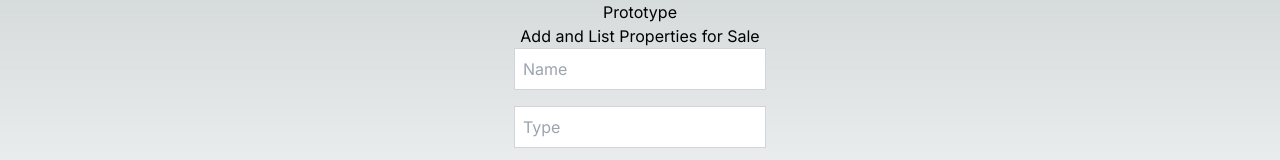
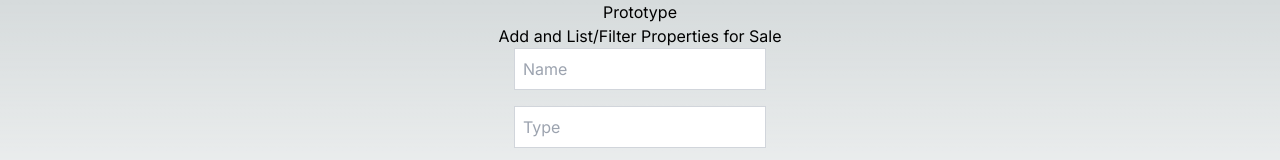
Before and after one commit to dinohorn9/prototype, a Next.js app: page / in a window 1280 px wide. Shown: the top 160 px of the page. Built offline with nearby package versions, Linux system fonts and the light colour scheme; no server answers; the database is empty.

Commit message:
Update property listing header

```diff
--- a/app/page.tsx
+++ b/app/page.tsx
@@ -4,7 +4,7 @@ export default function Home() {
   return (
     <div style={{ display: "flex", flexDirection: "column", alignItems: "center", justifyContent: "center" }}>
       <h1>Prototype</h1>
-      <h2>Add and List Properties for Sale</h2>
+      <h2>Add and List/Filter Properties for Sale</h2>
       <PropertyForm />
     </div>
   )
```
